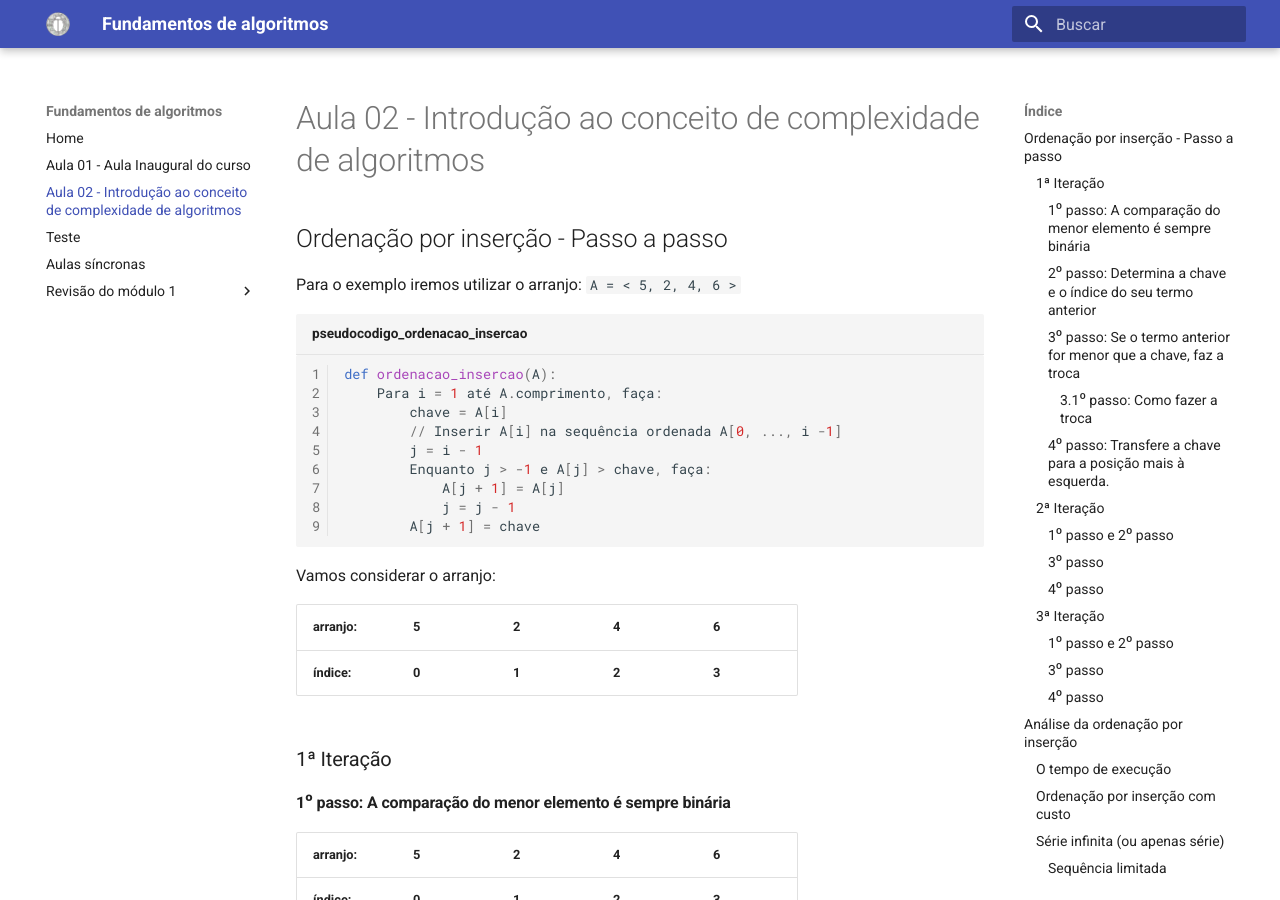
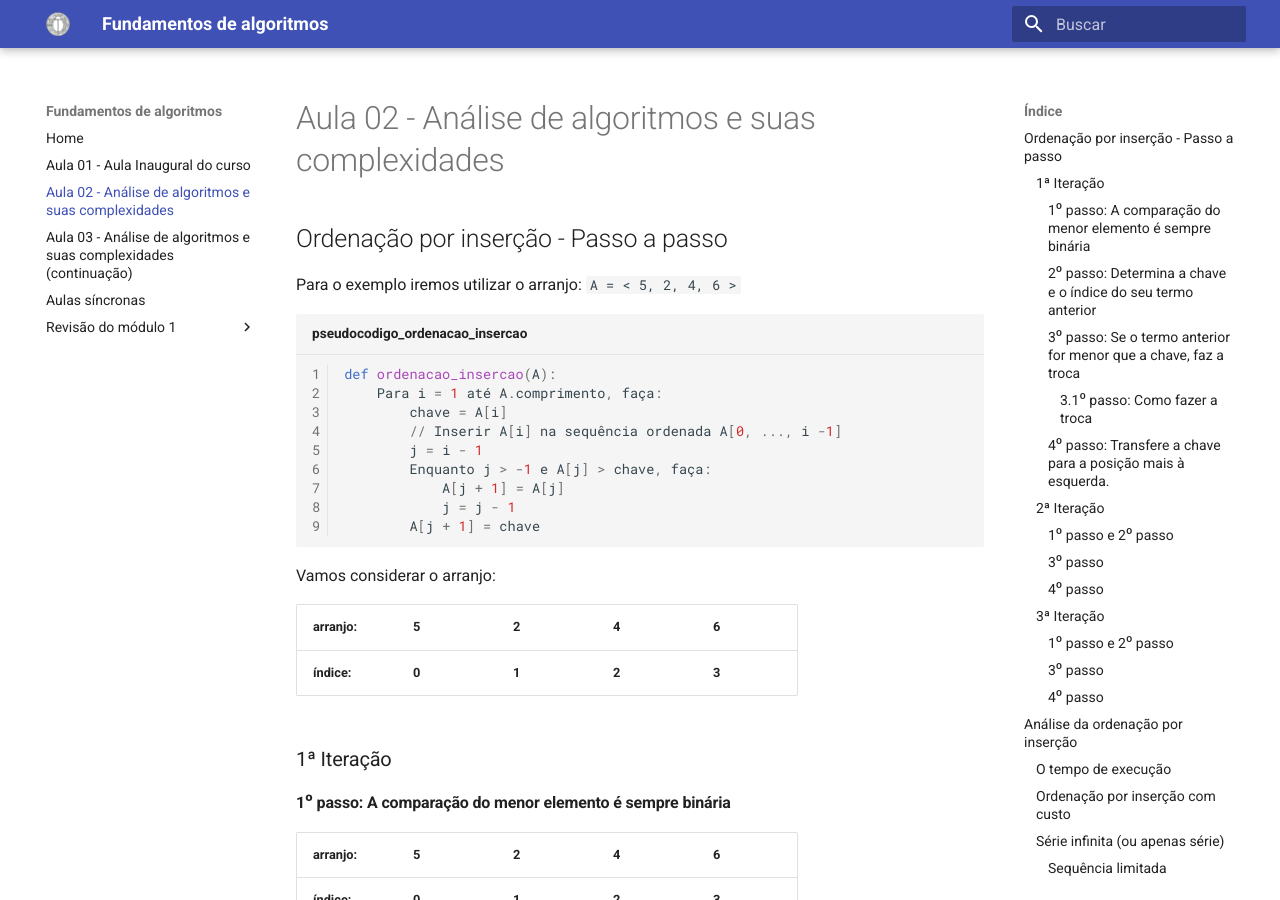
Before and after one commit to eversonott/fundamentos-algoritmos-web, an MkDocs documentation site: the page built from docs/aula_02.md, in a window 1280 px wide and 900 px high. Built offline with MkDocs 1.6.1 and Material for MkDocs 9.7.7, drawn with Linux system fonts in a browser that asks for light colours.

Commit message:
Atualização dos títulos das aulas

```diff
--- a/docs/aula_02.md
+++ b/docs/aula_02.md
@@ -1,4 +1,4 @@
-# Aula 02 - Introdução ao conceito de complexidade de algoritmos
+# Aula 02 - Análise de algoritmos e suas complexidades
 
 ## Ordenação por inserção - Passo a passo
 
--- a/docs/aula_03.md
+++ b/docs/aula_03.md
@@ -1 +1 @@
-# Teste
+# Aula 03 - Análise de algoritmos e suas complexidades (continuação)
```
